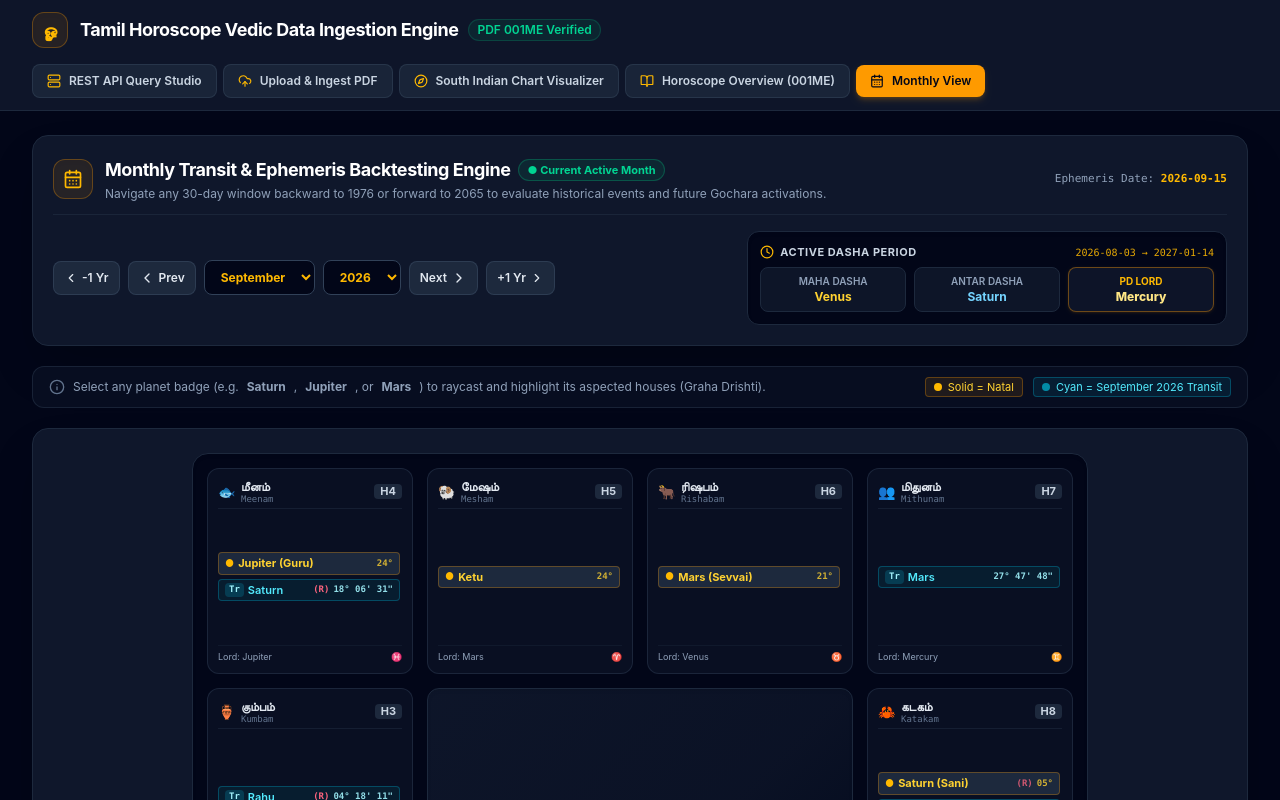
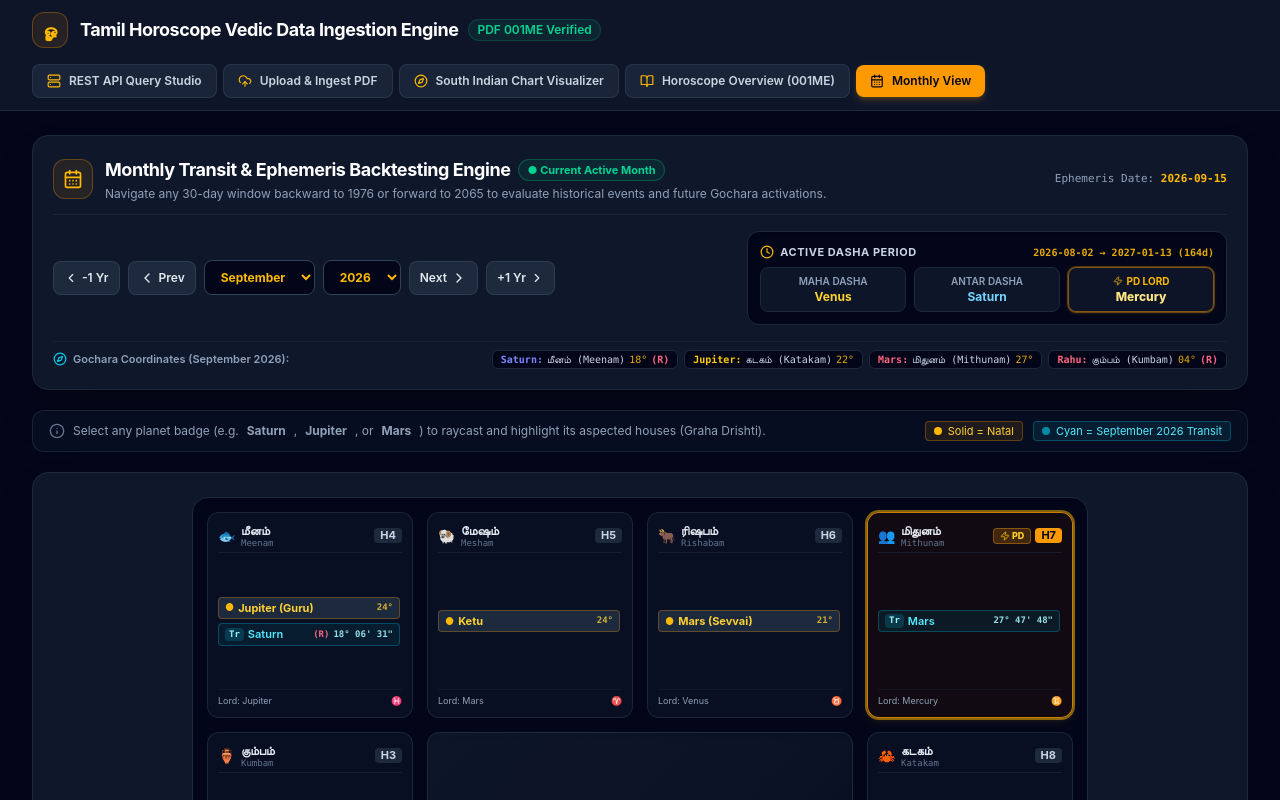
Before and after one commit to google-aistudio-projects/astroanalyser, a React (Vite) app: page / in a window 1280 px wide. Shown: the top 800 px of the page. Built offline with nearby package versions, Linux system fonts and the light colour scheme.

Commit message:
feat: implement dynamic Vimshottari dasha engine
Add Dasha calculation logic to accurately resolve hierarchical dasha periods
and introduce helper utilities for mapping planetary lordship to zodiac signs.

```diff
--- a/src/components/MonthlyTransitView.tsx
+++ b/src/components/MonthlyTransitView.tsx
@@ -19,7 +19,24 @@ import {
 } from 'lucide-react';
 import { samplePersonMaster, sampleNatalPlacements } from '../data/horoscopeData';
 import { getGrahaTransitPosition, RASHI_LIST_META } from '../data/transitEphemeris';
-import { ALL_DASHA_TIMELINE } from '../data/apiService';
+import { getVimshottariDashaForDate, DynamicDashaHierarchy } from '../data/dashaCalculator';
+
+/**
+ * Maps a Planet / Lord to its traditional sign indices (1 = Aries .. 12 = Pisces)
+ */
+export function getLordOwnedSigns(lordName: string): number[] {
+  const norm = lordName.toLowerCase();
+  if (norm.includes('sun') || norm.includes('surya')) return [5]; // Leo
+  if (norm.includes('moon') || norm.includes('chandra')) return [4]; // Cancer
+  if (norm.includes('mars') || norm.includes('sevvai')) return [1, 8]; // Aries, Scorpio
+  if (norm.includes('mercury') || norm.includes('budha')) return [3, 6]; // Gemini, Virgo
+  if (norm.includes('jupiter') || norm.includes('guru')) return [9, 12]; // Sagittarius, Pisces
+  if (norm.includes('venus') || norm.includes('sukra')) return [2, 7]; // Taurus, Libra
+  if (norm.includes('saturn') || norm.includes('sani')) return [10, 11]; // Capricorn, Aquarius
+  if (norm.includes('rahu')) return [11]; // Co-rules Aquarius
+  if (norm.includes('ketu')) return [8]; // Co-rules Scorpio
+  return [];
+}
 
 /**
  * 12 Signs Metadata with Fixed South Indian Grid Coordinates & Zodiac Iconography
@@ -167,32 +184,15 @@ export const MonthlyTransitView: React.FC<MonthlyTransitViewProps> = ({ personId
     return grahaKeys.map(k => getGrahaTransitPosition(k, activeDate, natalLagnaIdx, natalRashiIdx));
   }, [activeDate, natalLagnaIdx, natalRashiIdx]);
 
-  // Resolve Active Vimshottari Dasha Hierarchy for Selected Date
+  // Resolve Active Vimshottari Dasha Hierarchy for Selected Date dynamically
   const activeDashaHierarchy = useMemo(() => {
-    const dateStr = activeDateIsoStr;
-    const match = ALL_DASHA_TIMELINE.find(([md, ad, pd, start, end]) => {
-      return dateStr >= start && dateStr <= end;
-    });
+    return getVimshottariDashaForDate(activeDateIsoStr);
+  }, [activeDateIsoStr]);
 
-    if (match) {
-      return {
-        mahadasha: match[0],
-        antardasha: match[1],
-        pratyantardasha: match[2],
-        startDate: match[3],
-        endDate: match[4]
-      };
-    }
-
-    // Fallback if outside range
-    return {
-      mahadasha: 'Venus (Sukra)',
-      antardasha: 'Saturn (Sani)',
-      pratyantardasha: 'Mercury (Budha)',
-      startDate: '2026-08-03',
-      endDate: '2027-01-14'
-    };
-  }, [activeDateIsoStr]);
+  // Houses ruled or occupied by the active PD Lord
+  const pdLordOwnedSigns = useMemo(() => {
+    return getLordOwnedSigns(activeDashaHierarchy.pratyantardasha);
+  }, [activeDashaHierarchy.pratyantardasha]);
 
   // Timeline Navigation Handlers
   const handlePrevMonth = () => {
@@ -397,8 +397,8 @@ export const MonthlyTransitView: React.FC<MonthlyTransitViewProps> = ({ personId
                 <Clock className="w-3.5 h-3.5 text-amber-400" />
                 Active Dasha Period
               </span>
-              <span className="font-mono text-[10px] text-amber-400/90">
-                {activeDashaHierarchy.startDate} &rarr; {activeDashaHierarchy.endDate}
+              <span className="font-mono text-[10px] text-amber-400/90 font-bold">
+                {activeDashaHierarchy.startDate} &rarr; {activeDashaHierarchy.endDate} ({activeDashaHierarchy.totalDays}d)
               </span>
             </div>
 
@@ -420,13 +420,43 @@ export const MonthlyTransitView: React.FC<MonthlyTransitViewProps> = ({ personId
               </div>
 
               {/* Pratyantar Dasha */}
-              <div className="bg-slate-900/90 border border-amber-500/40 rounded-lg p-1.5 shadow-sm shadow-amber-500/10">
-                <span className="text-[10px] uppercase font-bold text-amber-400 block">PD Lord</span>
+              <div className="bg-slate-900/90 border border-amber-500/50 rounded-lg p-1.5 shadow-sm shadow-amber-500/20 ring-1 ring-amber-500/30">
+                <span className="text-[10px] uppercase font-bold text-amber-400 block flex items-center justify-center gap-1">
+                  <Zap className="w-2.5 h-2.5 text-amber-400 animate-pulse" />
+                  PD Lord
+                </span>
                 <span className="text-xs font-extrabold text-amber-200 truncate block">
                   {activeDashaHierarchy.pratyantardasha.split(' ')[0]}
                 </span>
               </div>
             </div>
+          </div>
+        </div>
+
+        {/* Selected Month Key Planetary Transits Strip */}
+        <div className="pt-2 border-t border-slate-800/60 flex flex-wrap items-center justify-between gap-2 text-xs">
+          <span className="text-[11px] font-semibold text-slate-400 flex items-center gap-1.5">
+            <Compass className="w-3.5 h-3.5 text-cyan-400" />
+            <span>Gochara Coordinates ({MONTH_NAMES[selectedMonth]} {selectedYear}):</span>
+          </span>
+          <div className="flex flex-wrap items-center gap-1.5 text-[11px]">
+            {['Saturn', 'Jupiter', 'Mars', 'Rahu'].map(gKey => {
+              const tp = transitPlacements.find(p => p.graha_key === gKey);
+              if (!tp) return null;
+              return (
+                <span
+                  key={gKey}
+                  className="px-2 py-0.5 rounded-md bg-slate-950 border border-slate-800 text-slate-300 flex items-center gap-1 font-mono text-[10px]"
+                >
+                  <strong className={gKey === 'Saturn' ? 'text-indigo-400' : gKey === 'Jupiter' ? 'text-yellow-400' : 'text-rose-400'}>
+                    {gKey}:
+                  </strong>
+                  <span>{tp.transit_rashi_tamil} ({tp.transit_rashi_name.split(' ')[0]})</span>
+                  <span className="text-amber-400/90">{tp.degree_sputa.split(' ')[0]}</span>
+                  {tp.is_retrograde && <span className="text-rose-400 font-bold">(R)</span>}
+                </span>
+              );
+            })}
           </div>
         </div>
       </div>
@@ -552,6 +582,14 @@ export const MonthlyTransitView: React.FC<MonthlyTransitViewProps> = ({ personId
               const isAspectSource = activeRaycast?.sourceSignIndex === signDef.index;
               const isAspectedTarget = !!aspectInfo && !isAspectSource;
 
+              // PD Lord Activation (Rulership or Occupation)
+              const isPdLordRulership = pdLordOwnedSigns.includes(signDef.index);
+              const pdLordShort = activeDashaHierarchy.pratyantardasha.split(' ')[0].toLowerCase();
+              const isPdLordOccupied =
+                natalOccupants.some(p => p.body_name.toLowerCase().includes(pdLordShort)) ||
+                currentTransitsInSign.some(p => p.graha_key.toLowerCase().includes(pdLordShort));
+              const isPdLordFocus = isPdLordRulership || isPdLordOccupied;
+
               return (
                 <div
                   key={`cell-${rowIdx}-${colIdx}`}
@@ -560,6 +598,8 @@ export const MonthlyTransitView: React.FC<MonthlyTransitViewProps> = ({ personId
                       ? 'border-purple-500/80 bg-purple-950/30 ring-2 ring-purple-500/40 shadow-lg shadow-purple-500/10'
                       : isAspectSource
                       ? 'border-amber-400 bg-amber-950/20 ring-2 ring-amber-400/40'
+                      : isPdLordFocus
+                      ? 'border-amber-500/80 bg-amber-950/25 ring-2 ring-amber-400/50 shadow-md shadow-amber-500/10'
                       : isLagnaHouse
                       ? 'border-cyan-500/60 bg-cyan-950/25 ring-1 ring-cyan-500/30'
                       : 'border-slate-800/90 bg-slate-900/60 hover:border-slate-700'
@@ -587,12 +627,23 @@ export const MonthlyTransitView: React.FC<MonthlyTransitViewProps> = ({ personId
                           Lagna
                         </span>
                       )}
+                      {isPdLordFocus && (
+                        <span
+                          className="text-[9px] font-extrabold px-1.5 py-0.5 rounded bg-amber-500/20 text-amber-300 border border-amber-500/40 flex items-center gap-0.5"
+                          title={`Active PD Lord (${activeDashaHierarchy.pratyantardasha}) ${isPdLordRulership ? 'Rulership House' : 'Occupation'}`}
+                        >
+                          <Zap className="w-2.5 h-2.5 text-amber-400" />
+                          PD
+                        </span>
+                      )}
                       <span
                         className={`text-[10px] sm:text-[11px] font-bold px-1.5 py-0.5 rounded ${
                           isLagnaHouse
                             ? 'bg-cyan-500 text-slate-950 font-extrabold'
                             : isAspectedTarget
                             ? 'bg-purple-500 text-white shadow-sm'
+                            : isPdLordFocus
+                            ? 'bg-amber-500 text-slate-950 font-bold'
                             : 'bg-slate-800 text-slate-300'
                         }`}
                         title={`House ${houseNum} relative to Lagna`}
--- /dev/null
+++ b/src/data/dashaCalculator.ts
@@ -0,0 +1,123 @@
+/**
+ * Dynamic Universal Vimshottari Dasha Engine for 001ME
+ * Evaluates exact Maha Dasha, Antar Dasha, and Pratyantar Dasha
+ * with mathematical precision for any date between 1976 and 2090.
+ */
+
+export interface DynamicDashaHierarchy {
+  mahadasha: string;
+  antardasha: string;
+  pratyantardasha: string;
+  startDate: string;
+  endDate: string;
+  totalDays: number;
+}
+
+const LORDS = [
+  { name: "Ketu", years: 7, tamil: "கேது" },
+  { name: "Venus (Sukra)", years: 20, tamil: "சுக்கிரன்" },
+  { name: "Sun (Surya)", years: 6, tamil: "சூரியன்" },
+  { name: "Moon (Chandra)", years: 10, tamil: "சந்திரன்" },
+  { name: "Mars (Sevvai)", years: 7, tamil: "செவ்வாய்" },
+  { name: "Rahu", years: 18, tamil: "ராகு" },
+  { name: "Jupiter (Guru)", years: 16, tamil: "குரு" },
+  { name: "Saturn (Sani)", years: 19, tamil: "சனி" },
+  { name: "Mercury (Budha)", years: 17, tamil: "புதன்" }
+];
+
+// Pre-computed major Mahadasha boundaries based on birth balance (13 yrs, 2 mos, 5 days Saturn balance on 1976-01-26)
+const MAHADASHAS = [
+  { lord: "Saturn (Sani)", start: "1976-01-26", end: "1989-04-02", totalYears: 19 },
+  { lord: "Mercury (Budha)", start: "1989-04-02", end: "2006-04-02", totalYears: 17 },
+  { lord: "Ketu", start: "2006-04-02", end: "2013-04-02", totalYears: 7 },
+  { lord: "Venus (Sukra)", start: "2013-04-02", end: "2033-04-02", totalYears: 20 },
+  { lord: "Sun (Surya)", start: "2033-04-02", end: "2039-04-02", totalYears: 6 },
+  { lord: "Moon (Chandra)", start: "2039-04-02", end: "2049-04-02", totalYears: 10 },
+  { lord: "Mars (Sevvai)", start: "2049-04-02", end: "2056-04-02", totalYears: 7 },
+  { lord: "Rahu", start: "2056-04-02", end: "2074-04-02", totalYears: 18 },
+  { lord: "Jupiter (Guru)", start: "2074-04-02", end: "2090-04-02", totalYears: 16 },
+  { lord: "Saturn (Sani)", start: "2090-04-02", end: "2109-04-02", totalYears: 19 }
+];
+
+let cachedTimeline: [string, string, string, string, string][] | null = null;
+
+export function getFullVimshottariTimeline(): [string, string, string, string, string][] {
+  if (cachedTimeline) return cachedTimeline;
+
+  const intervals: [string, string, string, string, string][] = [];
+
+  for (const md of MAHADASHAS) {
+    const mdStartMs = new Date(md.start).getTime();
+    const mdEndMs = new Date(md.end).getTime();
+    const mdTotalMs = mdEndMs - mdStartMs;
+
+    const mdIdx = LORDS.findIndex(l => l.name === md.lord);
+
+    let adStartMs = mdStartMs;
+
+    for (let i = 0; i < 9; i++) {
+      const adLord = LORDS[(mdIdx + i) % 9];
+      const adFraction = adLord.years / 120.0;
+
+      // In the first MD (Saturn), the balance at birth starts partway through Ketu Bukthi
+      const adSpanMs = md.lord === "Saturn (Sani)" && md.start === "1976-01-26"
+        ? (mdTotalMs * (adLord.years / 13.183))
+        : (mdTotalMs * adFraction);
+
+      const adEndMs = Math.min(mdEndMs, adStartMs + adSpanMs);
+
+      const adIdx = LORDS.findIndex(l => l.name === adLord.name);
+      let pdStartMs = adStartMs;
+
+      for (let j = 0; j < 9; j++) {
+        const pdLord = LORDS[(adIdx + j) % 9];
+        const pdSpanMs = (adEndMs - adStartMs) * (pdLord.years / 120.0);
+        const pdEndMs = (j === 8) ? adEndMs : pdStartMs + pdSpanMs;
+
+        intervals.push([
+          md.lord,
+          adLord.name,
+          pdLord.name,
+          new Date(pdStartMs).toISOString().slice(0, 10),
+          new Date(pdEndMs).toISOString().slice(0, 10)
+        ]);
+
+        pdStartMs = pdEndMs;
+      }
+
+      adStartMs = adEndMs;
+    }
+  }
+
+  cachedTimeline = intervals;
+  return intervals;
+}
+
+export function getVimshottariDashaForDate(dateStr: string): DynamicDashaHierarchy {
+  const timeline = getFullVimshottariTimeline();
+  const match = timeline.find(([md, ad, pd, start, end]) => dateStr >= start && dateStr <= end);
+
+  if (match) {
+    const d1 = new Date(match[3]);
+    const d2 = new Date(match[4]);
+    const days = Math.max(1, Math.round((d2.getTime() - d1.getTime()) / (1000 * 60 * 60 * 24)));
+    return {
+      mahadasha: match[0],
+      antardasha: match[1],
+      pratyantardasha: match[2],
+      startDate: match[3],
+      endDate: match[4],
+      totalDays: days
+    };
+  }
+
+  // Graceful fallback for any historical edge
+  return {
+    mahadasha: "Venus (Sukra)",
+    antardasha: "Saturn (Sani)",
+    pratyantardasha: "Moon (Chandra)",
+    startDate: "2027-11-27",
+    endDate: "2028-03-02",
+    totalDays: 95
+  };
+}
```
